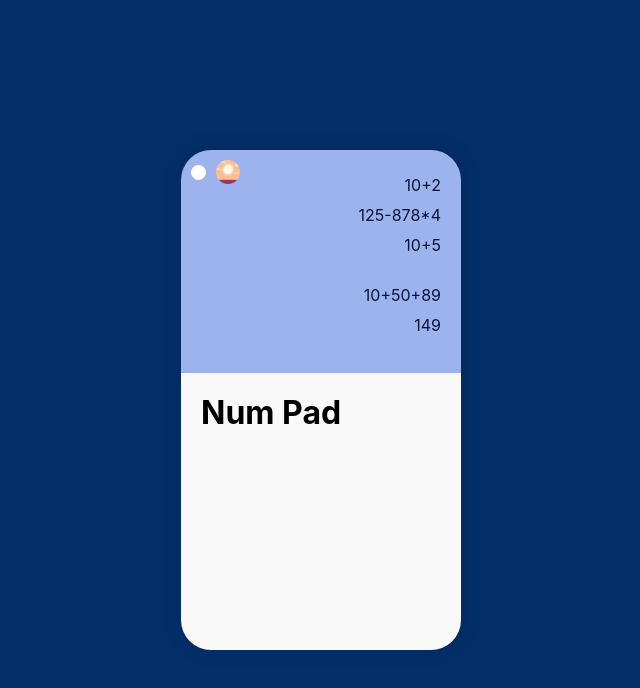
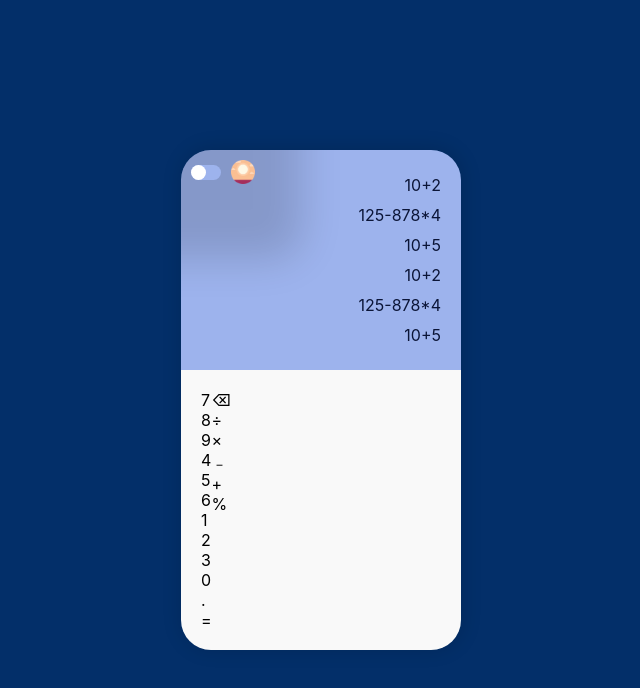
Before and after one commit to mimi544/react_calculator, a React (Create React App) app: page / in a window 1280 px wide. Shown: the top 688 px of the page, without its empty margins (319-959 px from the left). Built offline with nearby package versions, Linux system fonts and the light colour scheme.

Commit message:
working on keys

```diff
--- a/src/App.css
+++ b/src/App.css
@@ -10,6 +10,23 @@
   --bg-color-2: #050c26;
   --text-color-1: #fbfcfc;
   --text-color-2: #bbbcbc;
+}
+
+.custom-scroll::-webkit-scrollbar {
+  height: 5px;
+  width: 5px;
+}
+
+.custom-scroll::-webkit-scrollbar-track {
+  background-color: transparent;
+}
+
+.custom-scroll::-webkit-scrollbar-thumb {
+  background-color: rgba(0, 0, 0, 0.14);
+}
+
+.custom-scroll::-webkit-scrollbar-thumb:hover {
+  background-color: gray;
 }
 
 
@@ -50,7 +67,7 @@
   width: 24px;
 }
 
-.smart_calculator_navbar_toogle {
+.smart_calculator_navbar_toggle {
   height: 15px;
   width: 30px;
   border-radius: 20px;
--- a/src/Components/Header/Header.css
+++ b/src/Components/Header/Header.css
@@ -22,4 +22,10 @@
     white-space: nowrap;
     min-width: 100%;
     width: fit-content;
+    font-weight: bold;
 }
+
+.calculator_result {
+    font-weight: bold;
+    font-size: 1.3rem !important;
+}
--- a/src/Components/Header/Header.js
+++ b/src/Components/Header/Header.js
@@ -2,14 +2,17 @@ import React from "react";
 import "./Header.css";
 function Header() {
 	return (
-		<div className="header">
+		<div className="header custom-scroll">
 			<div className="calculator_history">
+				<p>10+2</p>
+				<p>125-878*4</p>
+				<p>10+5</p>
 				<p>10+2</p>
 				<p>125-878*4</p>
 				<p>10+5</p>
 			</div>
 			<br />
-			<div className="mathematical_expression">
+			<div className="mathematical_expression custom-scroll">
 				<p>10+50+89</p>
 			</div>
 			<p className="calculator_result">149</p>
--- a/src/Components/NumPad/NumPad.js
+++ b/src/Components/NumPad/NumPad.js
@@ -1,9 +1,102 @@
 import React from "react";
 import "./NumPad.css";
 const NumPad = () => {
+	const nums = [
+		{
+			keyCode: 55,
+			label: "7",
+		},
+		{
+			keyCode: 56,
+			label: "8",
+		},
+		{
+			keyCode: 57,
+			label: "9",
+		},
+		{
+			keyCode: 52,
+			label: "4",
+		},
+		{
+			keyCode: 53,
+			label: "5",
+		},
+		{
+			keyCode: 54,
+			label: "6",
+		},
+		{
+			keyCode: 49,
+			label: "1",
+		},
+		{
+			keyCode: 50,
+			label: "2",
+		},
+		{
+			keyCode: 51,
+			label: "3",
+		},
+		{
+			keyCode: 48,
+			label: "0",
+		},
+		{
+			keyCode: 190,
+			label: ".",
+		},
+		{
+			keyCode: 13,
+			label: "=",
+		},
+	];
+
+	const signs = [
+		{
+			label: "⌫",
+			keyCode: 8,
+			value: "backspace",
+		},
+		{
+			label: "÷",
+			keyCode: 111,
+			value: "/",
+		},
+		{
+			label: "×",
+			keyCode: 56,
+			value: "*",
+		},
+		{
+			label: "﹣",
+			keyCode: 109,
+			value: "-",
+		},
+		{
+			label: "+",
+			keyCode: 107,
+			value: "+",
+		},
+		{
+			label: "%",
+			keyCode: 53,
+			value: "%",
+		},
+	];
+
 	return (
 		<div className="numpad">
-			<h1>Num Pad</h1>
+			<div className="numpad_nums">
+				{nums.map((item, index) => (
+					<p key={index}>{item.label}</p>
+				))}
+			</div>
+			<div className="numpad_signs">
+				{signs.map((item, index) => (
+					<p key={index}>{item.label}</p>
+				))}
+			</div>
 		</div>
 	);
 };
```
